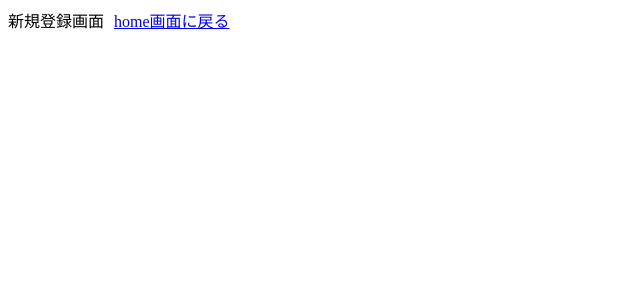
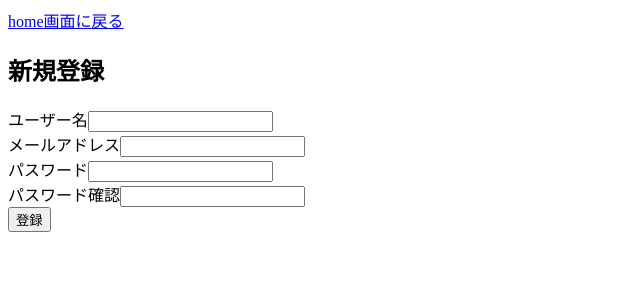
Before and after one commit to bridgeBook/blog, a React (Vite) app in the folder front/blogfront/: page /Signup in a window 1280 px wide. Shown: the top 300 px of the page, without its empty margins (0-640 px from the left). Built offline with nearby package versions, Linux system fonts and the light colour scheme.

Commit message:
ユーザー名とメールアドレスの分離

```diff
--- a/front/blogfront/src/pages/Login.tsx
+++ b/front/blogfront/src/pages/Login.tsx
@@ -43,6 +43,9 @@ const Login = () => {
 
     return (
         <div className="login-container">
+            <div>
+                <Link className="login" to="/">home画面に戻る</Link>
+            </div>
             <h2>ログイン</h2>
             <form onSubmit={handleLogin}>
                 <div>
@@ -66,11 +69,6 @@ const Login = () => {
                 {error && <p style={{ color: 'red' }}>{error}</p>}
                 <button type="submit">ログイン</button>
             </form>
-
-            <div>
-                ログイン画面
-                <Link className="login" to="/">home画面に戻る</Link>
-            </div>
         </div>
     );
 };
--- a/front/blogfront/src/pages/Signup.tsx
+++ b/front/blogfront/src/pages/Signup.tsx
@@ -1,15 +1,100 @@
 import '../index.css'
 import { Link } from "react-router-dom";
+import { useState } from 'react';
+import axios from 'axios';
 
 const Signup = () => {
+    // ステートの定義
+    const [username, setUsername] = useState('');
+    const [email, setEmail] = useState('');
+    const [password, setPassword] = useState('');
+    const [rePassword, setRePassword] = useState('');
+    const [error, setError] = useState('');
+
+    // ログイン処理
+    const handleSignup = async (e: { preventDefault: () => void; }) => {
+        e.preventDefault();  // デフォルトのフォーム送信を防ぐ
+
+        // 入力値の検証（必要に応じて追加）
+        if (!username || !password) {
+            setError('ユーザー名とパスワードは必須です');
+            return;
+        }
+
+        try {
+            const res = await axios.post(`http://localhost:5000/api/userRegister`, {
+                params: {
+                    username: username,
+                    email: email,
+                    password: password
+                }
+            });
+
+            console.log('✅ ログイン成功:', res.data.message);
+            console.log('🔐 トークン:', res.data.token);
+            alert('ログイン成功');
+
+        } catch (error: any) {
+            if (error.response) {
+                console.log('❌ エラー:', error.response.data.error);
+                setError(error.response.data.error || 'ログインに失敗しました');
+            } else {
+                console.log('❌ 通信エラー:', error.message);
+            }
+        }
+    };
+
+
+
+
     return (
-        <>
+        <div className="signup-container">
             <div>
-                新規登録画面
-                <Link className="login" to="/">home画面に戻る</Link>
+                <Link className="signup" to="/">home画面に戻る</Link>
             </div>
-        </>
-    )
-}
+            <h2>新規登録</h2>
+            <form onSubmit={handleSignup}>
+                <div>
+                    <label>ユーザー名</label>
+                    <input
+                        type="text"
+                        value={username}
+                        onChange={(e) => setUsername(e.target.value)}
+                        required
+                    />
+                </div>
+                <div>
+                    <label>メールアドレス</label>
+                    <input
+                        type="text"
+                        value={username}
+                        onChange={(e) => setEmail(e.target.value)}
+                        required
+                    />
+                </div>
+                <div>
+                    <label>パスワード</label>
+                    <input
+                        type="password"
+                        value={password}
+                        onChange={(e) => setPassword(e.target.value)}
+                        required
+                    />
+                </div>
+                <div>
+                    <label>パスワード確認</label>
+                    <input
+                        type="password"
+                        value={password}
+                        onChange={(e) => setRePassword(e.target.value)}
+                        required
+                    />
+                </div>
+                {error && <p style={{ color: 'red' }}>{error}</p>}
+                <button type="submit">登録</button>
+            </form>
+        </div>
+    );
+};
 
 export default Signup
```
Also changed, not shown: 2 other files (tests, documents, lock files or other folders).
